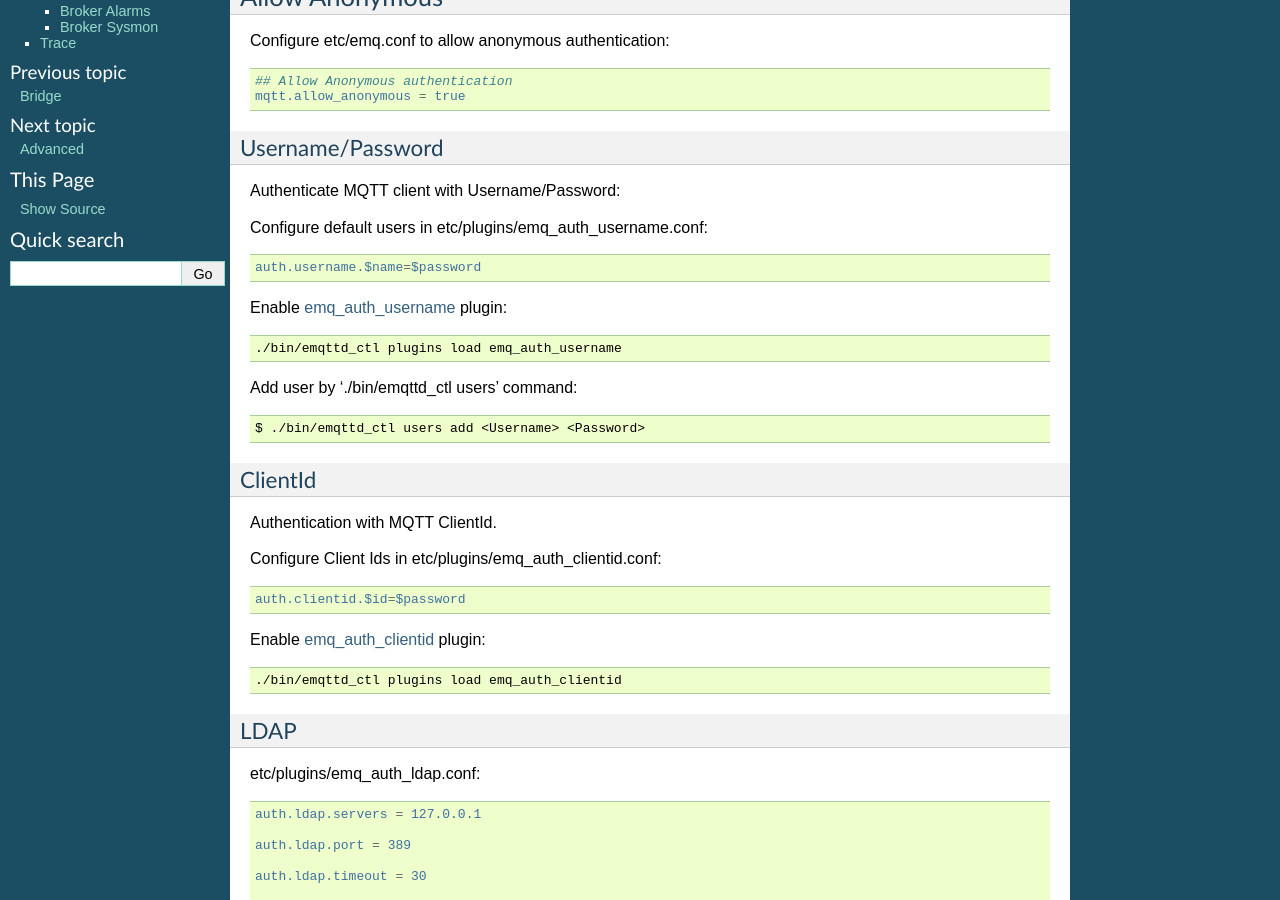
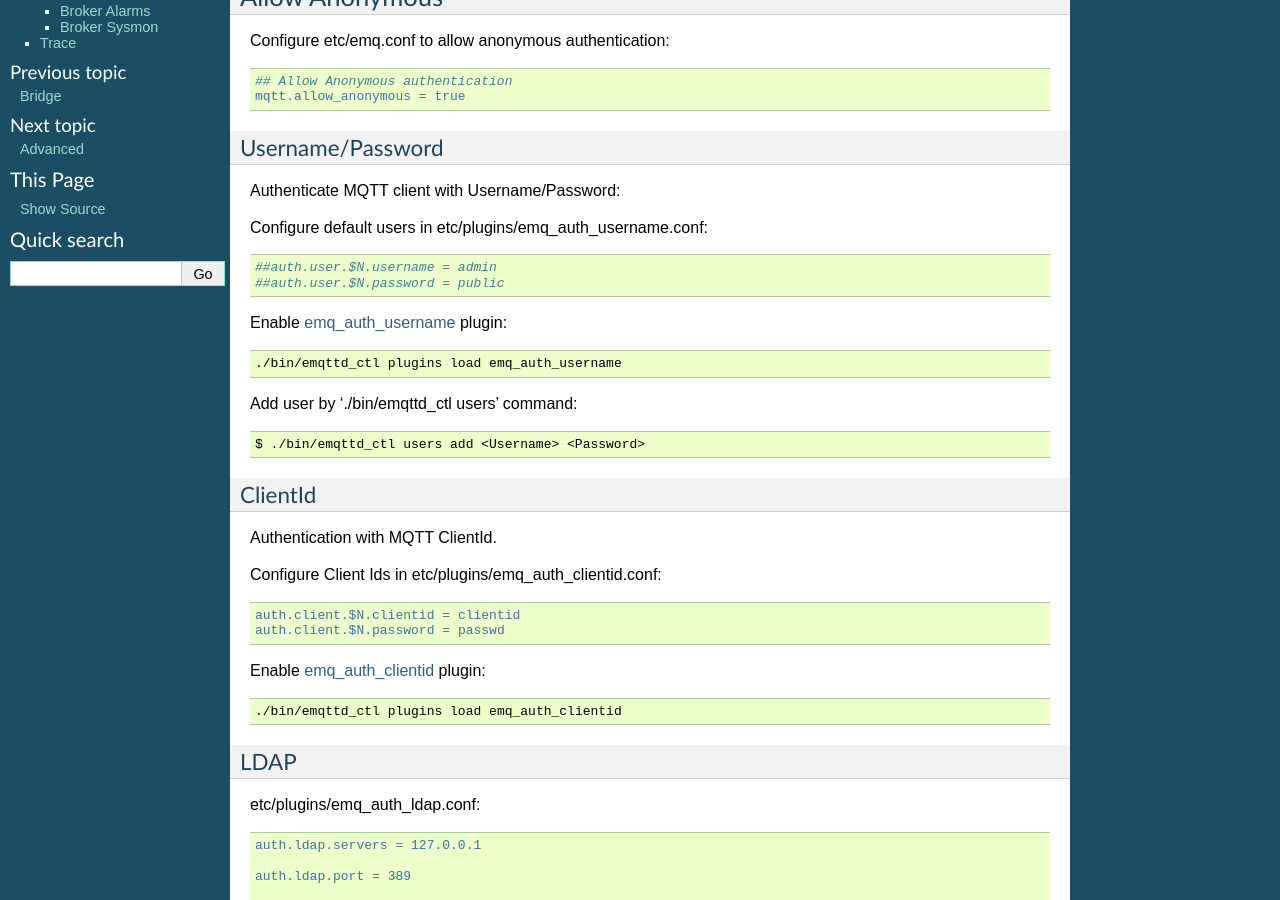
Before and after one commit to emqxarchive/emqx-docs-en, a Sphinx documentation site: the page built from source/guide.rst, in a window 1280 px wide and 900 px high, scrolled down 695 px. Built offline with Sphinx 7.4.7, drawn with Linux system fonts in a browser that asks for light colours.

Commit message:
fix clientid, username authentication guide

```diff
--- a/source/guide.rst
+++ b/source/guide.rst
@@ -64,7 +64,8 @@ Configure default users in etc/plugins/emq_auth_username.conf:
 
 .. code-block:: properties
 
-    auth.username.$name=$password
+    ##auth.user.$N.username = admin
+    ##auth.user.$N.password = public
 
 Enable `emq_auth_username`_ plugin:
 
@@ -85,7 +86,8 @@ Configure Client Ids in etc/plugins/emq_auth_clientid.conf:
 
 .. code-block:: properties
 
-    auth.clientid.$id=$password
+    auth.client.$N.clientid = clientid
+    auth.client.$N.password = passwd
 
 Enable `emq_auth_clientid`_ plugin:
 
```
